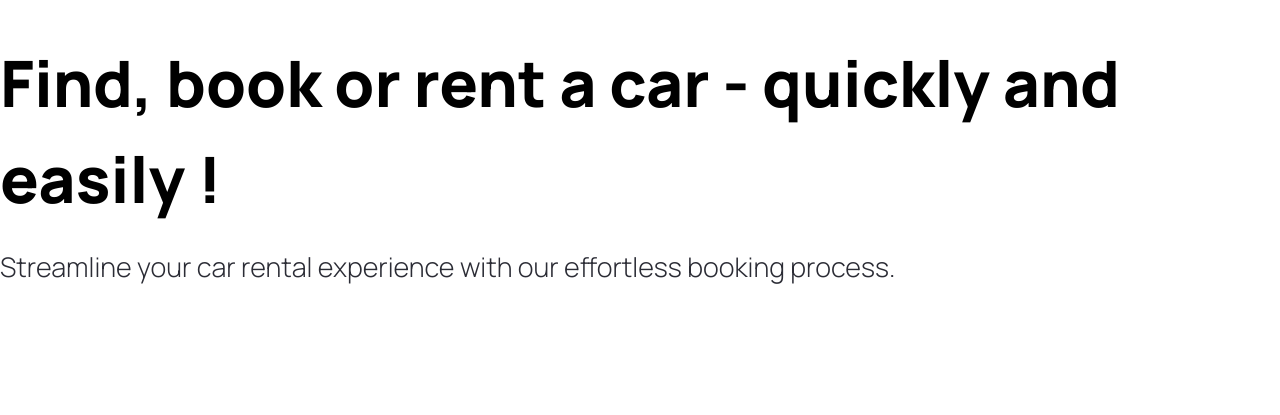
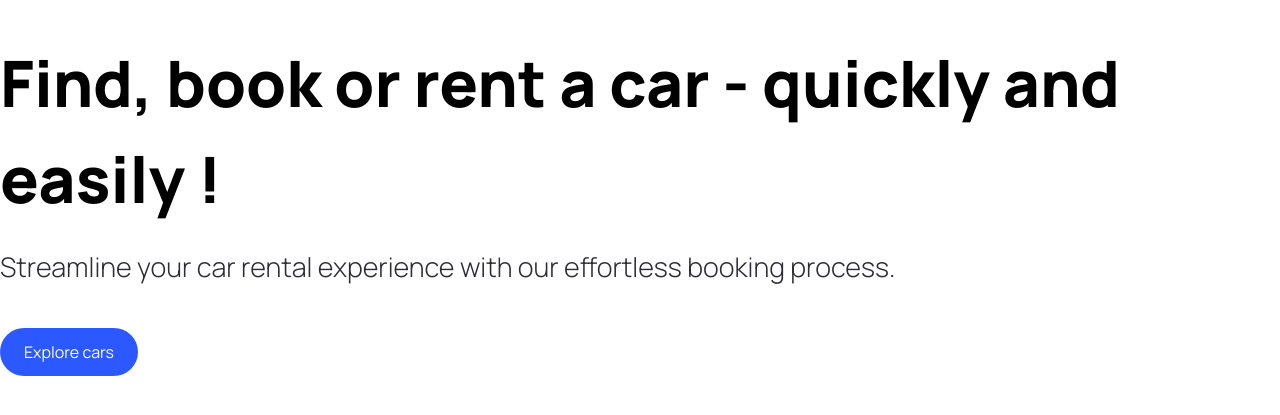
Before and after one commit to mwangimuringi/urbanwheels, a Next.js app: page / in a window 1280 px wide. Shown: the part 109-524 px from the top of the page. Built offline with nearby package versions, Linux system fonts and the light colour scheme.

Commit message:
Passing CustomButton props to the component

```diff
--- /dev/null
+++ b/components/CustomButton.tsx
@@ -0,0 +1,19 @@
+'use client'
+import { CustomButtonProps } from '@/types'
+import React from 'react'
+
+const CustomButton: React.FC<CustomButtonProps> = ({ title, containerStyles, handleClick }) => {
+    return (
+        <button
+            disabled={false}
+            type={"button"}
+            className = {`custom-btn ${containerStyles}`}
+            onClick = {handleClick}
+        >
+            <span className = {`flex-1`}>{title} </span>
+
+        </button>
+    )
+}
+
+export default CustomButton
--- a/components/hero.tsx
+++ b/components/hero.tsx
@@ -1,6 +1,12 @@
+'use client'
 import React from 'react'
+import CustomButton from './CustomButton'
+import { CustomButtonProps } from '@/types'
 
 const Hero = () => {
+  const handleScroll = () => {
+
+  }
   return (
    <div className="hero">
     <div className="flex-1 pt-36 px-0">
@@ -10,6 +16,11 @@
       <p className='hero__subtitle'>
         Streamline your car rental experience with our effortless booking process.
       </p>
+      <CustomButton
+      title = "Explore cars"
+      containerStyles = "bg-primary-blue text-white rounded-full mt-10"
+      handleClick = {handleScroll}
+      />
     </div>
    </div>
   )
--- a/components/index.ts
+++ b/components/index.ts
@@ -1,4 +1,7 @@
+import Hero from "./hero";
+import CustomButton from "./CustomButton";
 
-export default function Index() {
-
+export {
+    Hero,
+    CustomButton
   }
--- /dev/null
+++ b/types/index.ts
@@ -0,0 +1,9 @@
+import { MouseEventHandler } from "react";
+
+export interface CustomButtonProps {
+    title: string;
+    containerStyles? :string;
+    handleClick?:
+    MouseEventHandler<HTMLButtonElement>;
+    // MouseEventHandler<HTMLButtonElement>;
+}
```
